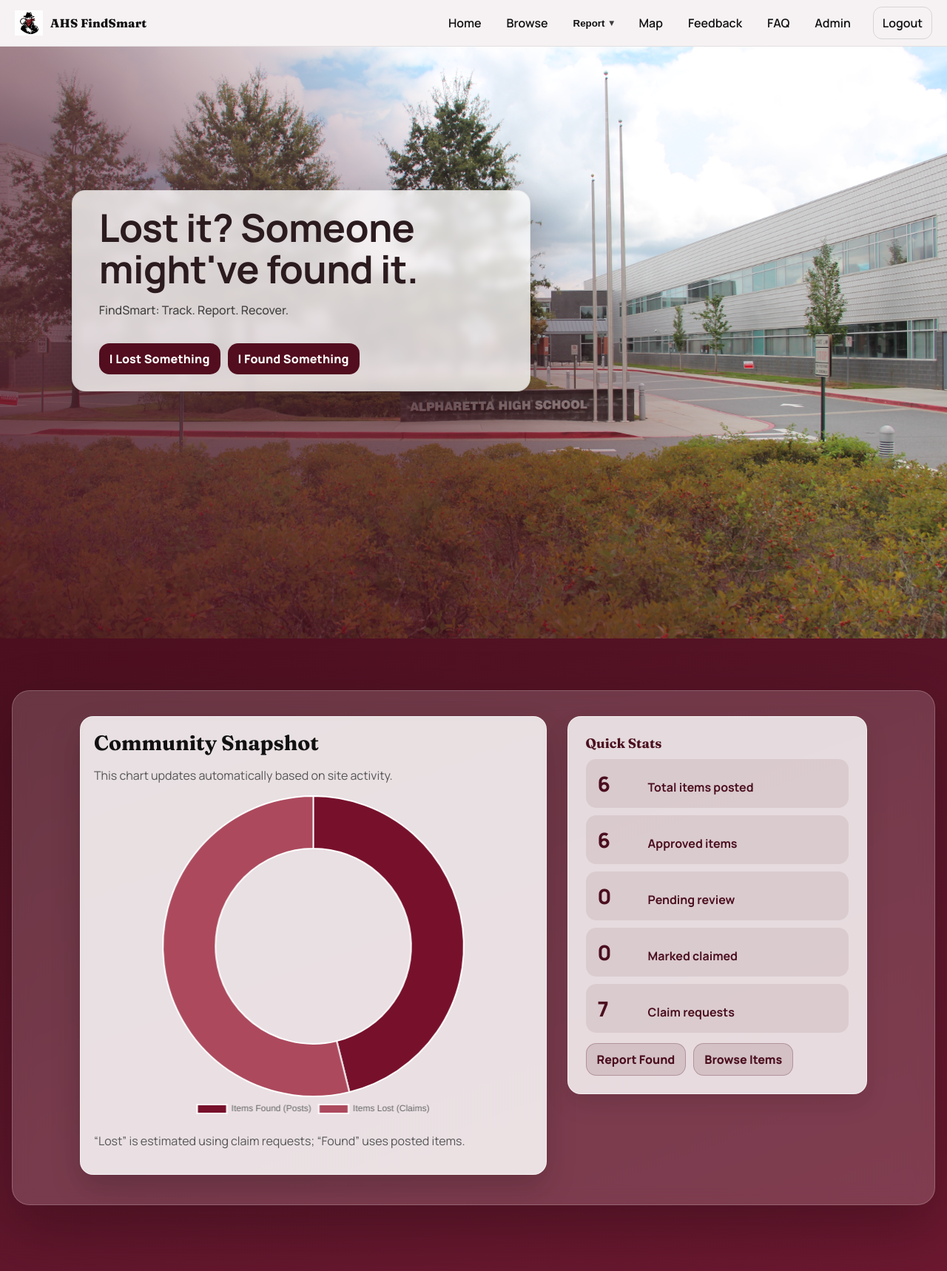
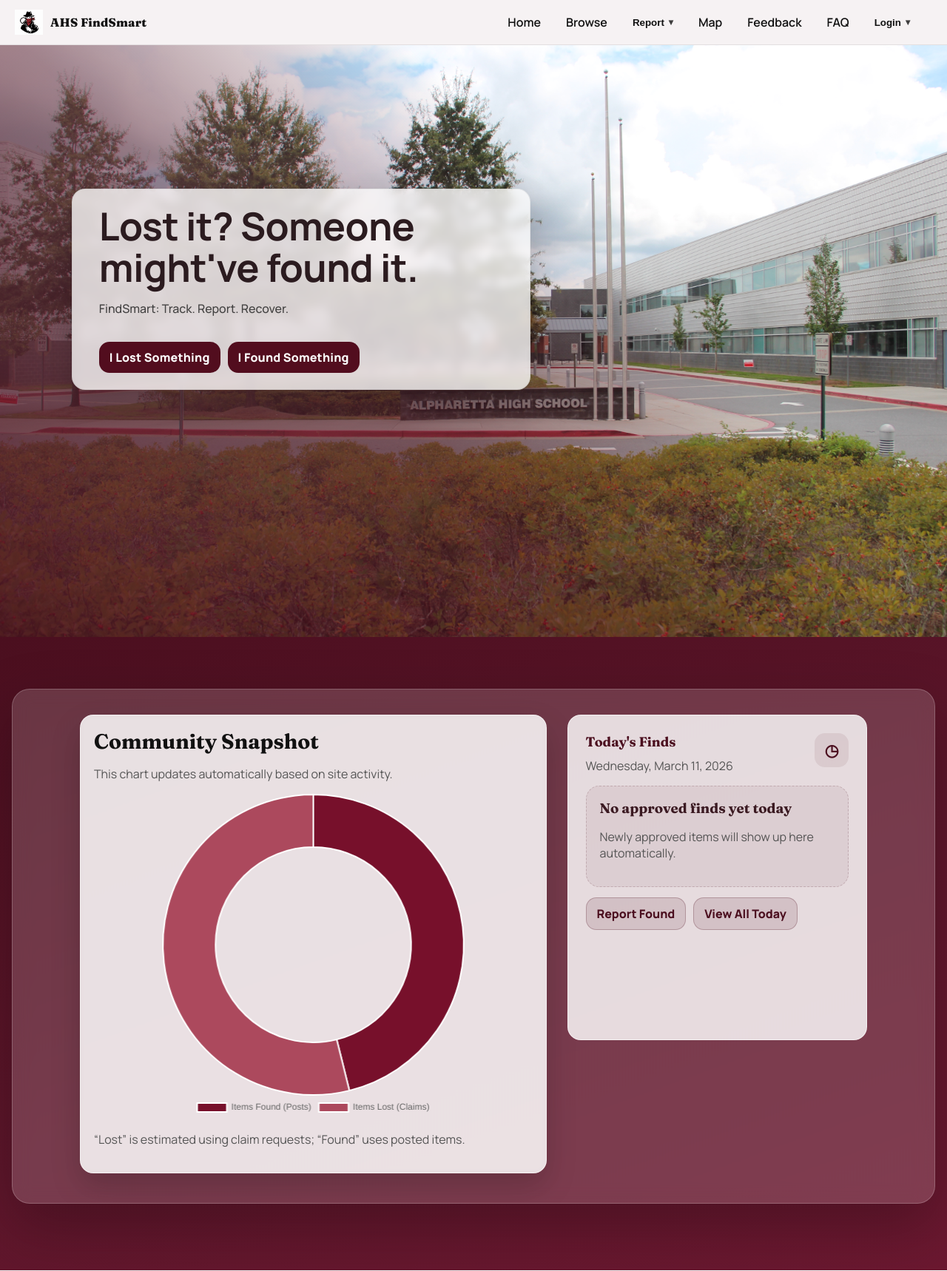
Before and after one commit to sahasratvt22-dot/AHSFindSmart, a Flask app: page / in a window 1280 px wide. Shown: the top 1718 px of the page at 74% size. Run offline with Flask 3, Linux system fonts and the light colour scheme; data comes from the database, SQL or seed files in the repository.

Commit message:
changes home page and tab

```diff
--- a/app.py
+++ b/app.py
@@ -1,7 +1,7 @@
 import os
 import json
 import smtplib
-from datetime import datetime
+from datetime import datetime, timedelta
 from pathlib import Path
 from email.message import EmailMessage
 
@@ -119,6 +119,7 @@ def create_app() -> Flask:
     app = Flask(__name__)
     app.config["SECRET_KEY"] = os.getenv("FLASK_SECRET_KEY", "dev_secret_change_me")
     app.config["UPLOAD_FOLDER"] = str(UPLOAD_FOLDER)
+    app.permanent_session_lifetime = timedelta(days=30)
 
     UPLOAD_FOLDER.mkdir(exist_ok=True)
 
@@ -174,9 +175,26 @@ def create_app() -> Flask:
     def is_admin() -> bool:
         return session.get("is_admin") is True
 
+    def is_student() -> bool:
+        return session.get("is_student") is True
+
+    def current_user_name() -> str | None:
+        if is_admin():
+            return "Admin"
+        if is_student():
+            return session.get("student_name")
+        return None
+
+    def apply_session_persistence(should_remember: bool) -> None:
+        session.permanent = should_remember
+
     @app.context_processor
     def inject_globals():
-        return {"is_admin": is_admin()}
+        return {
+            "is_admin": is_admin(),
+            "is_student": is_student(),
+            "current_user_name": current_user_name(),
+        }
 
     # -------------------
     # Pages
@@ -204,6 +222,8 @@ def create_app() -> Flask:
 
     @app.route("/")
     def home():
+        today = datetime.now()
+        today_iso = today.date().isoformat()
         conn = get_conn()
         try:
             total_found = conn.execute("SELECT COUNT(*) AS c FROM found_items").fetchone()["c"]
@@ -217,8 +237,38 @@ def create_app() -> Flask:
                 "SELECT COUNT(*) AS c FROM found_items WHERE status='pending'"
             ).fetchone()["c"]
             total_claims = conn.execute("SELECT COUNT(*) AS c FROM claims").fetchone()["c"]
+            today_finds = conn.execute(
+                """
+                SELECT id, title, category, location_found, photo_filename, created_at
+                FROM found_items
+                WHERE status='approved' AND substr(created_at, 1, 10) = ?
+                ORDER BY created_at DESC
+                LIMIT 5
+                """,
+                (today_iso,),
+            ).fetchall()
         finally:
             conn.close()
+
+        today_find_cards = []
+        for row in today_finds:
+            created_at = row["created_at"] or ""
+            display_time = "Today"
+            try:
+                display_time = datetime.fromisoformat(created_at).strftime("%I:%M %p").lstrip("0")
+            except ValueError:
+                pass
+
+            today_find_cards.append(
+                {
+                    "id": row["id"],
+                    "title": row["title"],
+                    "category": row["category"],
+                    "location_found": row["location_found"],
+                    "photo_filename": row["photo_filename"],
+                    "display_time": display_time,
+                }
+            )
 
         return render_template(
             "home.html",
@@ -228,13 +278,17 @@ def create_app() -> Flask:
                 "claimed": claimed,
                 "pending": pending,
                 "total_claims": total_claims
-            }
+            },
+            today_finds=today_find_cards,
+            today_label=today.strftime("%A, %B %d, %Y"),
         )
 
     @app.route("/browse")
     def browse():
         q = request.args.get("q", "").strip()
         category = request.args.get("category", "").strip()
+        date_filter = request.args.get("date", "").strip()
+        today_iso = datetime.now().date().isoformat()
 
         conn = get_conn()
         try:
@@ -252,6 +306,10 @@ def create_app() -> Flask:
                 sql += " AND category = ?"
                 params.append(category)
 
+            if date_filter == "today":
+                sql += " AND substr(created_at, 1, 10) = ?"
+                params.append(today_iso)
+
             sql += " ORDER BY id DESC"
             items = conn.execute(sql, params).fetchall()
 
@@ -261,7 +319,14 @@ def create_app() -> Flask:
         finally:
             conn.close()
 
-        return render_template("browse.html", items=items, q=q, category=category, categories=categories)
+        return render_template(
+            "browse.html",
+            items=items,
+            q=q,
+            category=category,
+            categories=categories,
+            date_filter=date_filter,
+        )
 
     @app.route("/report-found", methods=["GET", "POST"])
     def report_found():
@@ -446,15 +511,19 @@ def create_app() -> Flask:
     # Admin auth + panel
     # -------------------
     @app.route("/login", methods=["GET", "POST"])
+    @app.route("/login/admin", methods=["GET", "POST"])
     def login():
         if request.method == "POST":
             username = request.form.get("username", "").strip()
             password = request.form.get("password", "").strip()
+            save_credentials = request.form.get("save_credentials") == "on"
 
             admin = load_admin()
 
             if username == admin["username"] and check_password_hash(admin["password_hash"], password):
+                session.clear()
                 session["is_admin"] = True
+                apply_session_persistence(save_credentials)
                 flash("Logged in as admin.", "success")
                 return redirect(url_for("admin_panel"))
 
@@ -462,6 +531,99 @@ def create_app() -> Flask:
             return redirect(url_for("login"))
 
         return render_template("login.html")
+
+    @app.route("/login/student", methods=["GET", "POST"])
+    def student_login():
+        if request.method == "POST":
+            email = request.form.get("email", "").strip().lower()
+            password = request.form.get("password", "").strip()
+            save_credentials = request.form.get("save_credentials") == "on"
+
+            if not email or not password:
+                flash("Email and password are required.", "error")
+                return redirect(url_for("student_login"))
+
+            conn = get_conn()
+            try:
+                student = conn.execute(
+                    "SELECT * FROM students WHERE email = ?",
+                    (email,),
+                ).fetchone()
+            finally:
+                conn.close()
+
+            if not student or not check_password_hash(student["password_hash"], password):
+                flash("Invalid student email or password.", "error")
+                return redirect(url_for("student_login"))
+
+            session.clear()
+            session["is_student"] = True
+            session["student_id"] = student["id"]
+            session["student_name"] = student["full_name"]
+            session["student_email"] = student["email"]
+            apply_session_persistence(save_credentials)
+            flash(f"Logged in as {student['full_name']}.", "success")
+            return redirect(url_for("home"))
+
+        return render_template("student_auth.html", mode="login")
+
+    @app.route("/signup/student", methods=["GET", "POST"])
+    def student_signup():
+        if request.method == "POST":
+            full_name = request.form.get("full_name", "").strip()
+            email = request.form.get("email", "").strip().lower()
+            password = request.form.get("password", "").strip()
+            confirm_password = request.form.get("confirm_password", "").strip()
+            save_credentials = request.form.get("save_credentials") == "on"
+
+            if not all([full_name, email, password, confirm_password]):
+                flash("Please fill out all student account fields.", "error")
+                return redirect(url_for("student_signup"))
+
+            if len(password) < 8:
+                flash("Password must be at least 8 characters.", "error")
+                return redirect(url_for("student_signup"))
+
+            if password != confirm_password:
+                flash("Passwords do not match.", "error")
+                return redirect(url_for("student_signup"))
+
+            conn = get_conn()
+            try:
+                existing = conn.execute(
+                    "SELECT id FROM students WHERE email = ?",
+                    (email,),
+                ).fetchone()
+                if existing:
+                    flash("That email is already registered. Try logging in instead.", "error")
+                    return redirect(url_for("student_login"))
+
+                cursor = conn.execute(
+                    """
+                    INSERT INTO students (full_name, email, password_hash, created_at)
+                    VALUES (?, ?, ?, ?)
+                    """,
+                    (
+                        full_name,
+                        email,
+                        generate_password_hash(password),
+                        datetime.now().isoformat(timespec="seconds"),
+                    ),
+                )
+                conn.commit()
+            finally:
+                conn.close()
+
+            session.clear()
+            session["is_student"] = True
+            session["student_id"] = cursor.lastrowid
+            session["student_name"] = full_name
+            session["student_email"] = email
+            apply_session_persistence(save_credentials)
+            flash("Student account created successfully.", "success")
+            return redirect(url_for("home"))
+
+        return render_template("student_auth.html", mode="signup")
 
     @app.route("/logout")
     def logout():
--- a/static/css/styles.css
+++ b/static/css/styles.css
@@ -521,7 +521,7 @@ body.home {
   object-fit: contain;
 }
 
-.quickstats{
+.todays-finds{
   background: rgba(255,255,255,0.82);
   border: 1px solid rgba(255,255,255,0.6);
   border-radius: 18px;
@@ -530,10 +530,10 @@ body.home {
   min-height: 440px;
   padding: 24px;
 }
-.quickstats .section-title{
+.todays-finds .section-title{
   color: #4b0f1f;
 }
-.quickstats::before{
+.todays-finds::before{
   content: "";
   position: absolute;
   inset: -60% -40% auto auto;
@@ -542,25 +542,109 @@ body.home {
   background: radial-gradient(circle, rgba(255,255,255,0.18), transparent 70%);
   opacity: 0.8;
 }
-.qs-list{ display:flex; flex-direction:column; gap: 10px; }
-.qs-row{
+.todays-finds-head{
   display:flex;
-  align-items:baseline;
-  gap: 12px;
-  padding: 14px 16px;
+  align-items: flex-start;
+  justify-content: space-between;
+  gap: 16px;
+  margin-bottom: 16px;
+}
+.todays-finds-head .muted{
+  margin: 6px 0 0;
+}
+.todays-clock{
+  width: 46px;
+  height: 46px;
+  display: inline-flex;
+  align-items: center;
+  justify-content: center;
   border-radius: 14px;
   background: rgba(75,15,31,0.08);
-  position: relative;
-}
-.qs-num{ font-size: 28px; font-weight: 900; color: #4b0f1f; min-width: 56px; }
-.qs-label{ font-weight: 700; color: #4b0f1f; font-size: 16px; }
+  color: #4b0f1f;
+  font-size: 22px;
+  font-weight: 900;
+}
+.todays-finds-list{
+  display: flex;
+  flex-direction: column;
+  gap: 14px;
+}
+.today-item{
+  display: grid;
+  grid-template-columns: 64px 1fr;
+  gap: 14px;
+  padding: 14px;
+  border-radius: 18px;
+  background: rgba(255,255,255,0.72);
+  border: 1px solid rgba(75,15,31,0.08);
+  box-shadow: 0 14px 30px rgba(0,0,0,0.06);
+}
+.today-item-thumb{
+  width: 64px;
+  height: 64px;
+  border-radius: 16px;
+  background: linear-gradient(145deg, rgba(75,15,31,0.10), rgba(75,15,31,0.16));
+  display: flex;
+  align-items: center;
+  justify-content: center;
+  overflow: hidden;
+  color: #4b0f1f;
+  font-weight: 900;
+  font-size: 24px;
+  text-transform: uppercase;
+}
+.today-item-thumb img{
+  width: 100%;
+  height: 100%;
+  object-fit: cover;
+}
+.today-item-copy h3{
+  margin: 0 0 2px;
+  font-size: 24px;
+  line-height: 1.1;
+  color: #231417;
+}
+.today-item-copy p{
+  margin: 0;
+  color: #5d4d52;
+  line-height: 1.35;
+}
+.today-item-time{
+  margin-top: 4px;
+  font-weight: 800;
+  color: #4b0f1f;
+}
+.today-empty{
+  padding: 18px;
+  border-radius: 18px;
+  background: rgba(75,15,31,0.06);
+  border: 1px dashed rgba(75,15,31,0.18);
+}
+.today-empty h3{
+  margin: 0 0 8px;
+  color: #3b1a22;
+}
 
 .qs-actions{ display:flex; gap: 10px; margin-top: 14px; flex-wrap:wrap; }
-.quickstats .btn,
-.quickstats .btn-outline{
+.todays-finds .btn,
+.todays-finds .btn-outline{
   background: rgba(75,15,31,0.12);
   color: #4b0f1f;
   border: 1px solid rgba(75,15,31,0.25);
+}
+
+@media (max-width: 640px){
+  .today-item{
+    grid-template-columns: 56px 1fr;
+    gap: 12px;
+  }
+  .today-item-thumb{
+    width: 56px;
+    height: 56px;
+  }
+  .today-item-copy h3{
+    font-size: 20px;
+  }
 }
 
 .page-head{
--- a/static/js/main.js
+++ b/static/js/main.js
@@ -1,20 +1,34 @@
 // Accessible dropdown: click + keyboard support + click-outside close
 (function () {
-  const dropdown = document.querySelector(".nav-dropdown");
-  if (!dropdown) return;
+  const dropdowns = document.querySelectorAll(".nav-dropdown");
+  if (!dropdowns.length) return;
 
+  dropdowns.forEach((dropdown) => {
     const btn = dropdown.querySelector(".nav-dropbtn");
     const menu = dropdown.querySelector(".nav-dropdown-menu");
     const items = dropdown.querySelectorAll(".nav-dd-item");
+    if (!btn || !menu) return;
+
+    function closeAllMenus() {
+      dropdowns.forEach((other) => {
+        const otherBtn = other.querySelector(".nav-dropbtn");
+        const otherMenu = other.querySelector(".nav-dropdown-menu");
+        otherMenu?.classList.remove("open");
+        otherBtn?.setAttribute("aria-expanded", "false");
+      });
+    }
 
     function openMenu() {
+      closeAllMenus();
       menu.classList.add("open");
       btn.setAttribute("aria-expanded", "true");
     }
+
     function closeMenu() {
       menu.classList.remove("open");
       btn.setAttribute("aria-expanded", "false");
     }
+
     function toggleMenu() {
       if (menu.classList.contains("open")) closeMenu();
       else openMenu();
@@ -49,9 +63,15 @@
         }
       });
     });
+  });
 
   document.addEventListener("click", (e) => {
-    if (!dropdown.contains(e.target)) closeMenu();
+    dropdowns.forEach((dropdown) => {
+      if (!dropdown.contains(e.target)) {
+        dropdown.querySelector(".nav-dropdown-menu")?.classList.remove("open");
+        dropdown.querySelector(".nav-dropbtn")?.setAttribute("aria-expanded", "false");
+      }
+    });
   });
 })();
 
--- a/templates/base.html
+++ b/templates/base.html
@@ -46,13 +46,30 @@
 
       <a class="nav-link" href="{{ url_for('faq') }}">FAQ</a>
 
-      <a class="nav-link" href="{{ url_for('admin_panel') }}">Admin</a>
+      <div class="nav-dropdown">
+        <button class="nav-link nav-dropbtn" aria-haspopup="true" aria-expanded="false">
+          Login
+          <span class="chev" aria-hidden="true">▾</span>
+        </button>
+        <div class="nav-dropdown-menu" role="menu">
+          <a role="menuitem" class="nav-dd-item" href="{{ url_for('login') }}">Admin Login</a>
+          <a role="menuitem" class="nav-dd-item" href="{{ url_for('student_login') }}">Student Login</a>
+          <a role="menuitem" class="nav-dd-item" href="{{ url_for('student_signup') }}">Create Student Account</a>
+        </div>
+      </div>
 
       <div class="nav-right">
         {% if is_admin %}
           <span class="pill" aria-label="Logged in as admin">Admin</span>
+        {% elif is_student %}
+          <span class="pill" aria-label="Logged in as student">{{ current_user_name }}</span>
         {% endif %}
-        <a class="nav-link logout" href="{{ url_for('logout') }}">Logout</a>
+        {% if is_admin %}
+          <a class="nav-link" href="{{ url_for('admin_panel') }}">Admin Panel</a>
+        {% endif %}
+        {% if is_admin or is_student %}
+          <a class="nav-link logout" href="{{ url_for('logout') }}">Logout</a>
+        {% endif %}
       </div>
 
       <button class="nav-toggle" type="button" aria-expanded="false" aria-controls="mobileMenu" aria-label="Open menu">
@@ -67,8 +84,15 @@
         <a class="nav-mobile-link" href="{{ url_for('map_page') }}">Map</a>
         <a class="nav-mobile-link" href="{{ url_for('feedback') }}">Feedback</a>
         <a class="nav-mobile-link" href="{{ url_for('faq') }}">FAQ</a>
-        <a class="nav-mobile-link" href="{{ url_for('admin_panel') }}">Admin</a>
-        <a class="nav-mobile-link" href="{{ url_for('logout') }}">Logout</a>
+        <a class="nav-mobile-link" href="{{ url_for('login') }}">Admin Login</a>
+        <a class="nav-mobile-link" href="{{ url_for('student_login') }}">Student Login</a>
+        <a class="nav-mobile-link" href="{{ url_for('student_signup') }}">Create Student Account</a>
+        {% if is_admin %}
+          <a class="nav-mobile-link" href="{{ url_for('admin_panel') }}">Admin Panel</a>
+        {% endif %}
+        {% if is_admin or is_student %}
+          <a class="nav-mobile-link" href="{{ url_for('logout') }}">Logout</a>
+        {% endif %}
       </div>
     </nav>
   </header>
--- a/templates/claim_lost.html
+++ b/templates/claim_lost.html
@@ -10,7 +10,7 @@
 
 <section class="container">
   <div class="split">
-    <div class="card">
+    <div class="card claim-item-card">
       <h2 class="card-title">{{ item.title }}</h2>
       <p class="muted">
         <strong>Category:</strong> {{ item.category }}<br/>
--- a/templates/home.html
+++ b/templates/home.html
@@ -29,35 +29,47 @@
     </p>
   </div>
 
-  <!-- RIGHT: quick stats (unchanged) -->
-  <div class="quickstats" aria-label="Quick stats">
-    <h2 class="section-title">Quick Stats</h2>
-    <div class="qs-list">
-      <div class="qs-row">
-        <div class="qs-num">{{ stats.total_found }}</div>
-        <div class="qs-label">Total items posted</div>
+  <div class="todays-finds" aria-label="Today's finds">
+    <div class="todays-finds-head">
+      <div>
+        <h2 class="section-title">Today's Finds</h2>
+        <p class="muted">{{ today_label }}</p>
       </div>
-      <div class="qs-row">
-        <div class="qs-num">{{ stats.approved_found }}</div>
-        <div class="qs-label">Approved items</div>
-      </div>
-      <div class="qs-row">
-        <div class="qs-num">{{ stats.pending }}</div>
-        <div class="qs-label">Pending review</div>
-      </div>
-      <div class="qs-row">
-        <div class="qs-num">{{ stats.claimed }}</div>
-        <div class="qs-label">Marked claimed</div>
-      </div>
-      <div class="qs-row">
-        <div class="qs-num">{{ stats.total_claims }}</div>
-        <div class="qs-label">Claim requests</div>
-      </div>
+      <div class="todays-clock" aria-hidden="true">◷</div>
+    </div>
+
+    <div class="todays-finds-list">
+      {% if today_finds %}
+        {% for item in today_finds %}
+          <article class="today-item">
+            <div class="today-item-thumb" aria-hidden="true">
+              {% if item.photo_filename %}
+                <img
+                  src="{{ url_for('uploaded_file', filename=item.photo_filename) }}"
+                  alt=""
+                >
+              {% else %}
+                <span>{{ item.category[:1] }}</span>
+              {% endif %}
+            </div>
+            <div class="today-item-copy">
+              <h3>{{ item.title }}</h3>
+              <p>{{ item.location_found }}</p>
+              <p class="today-item-time">{{ item.display_time }}</p>
+            </div>
+          </article>
+        {% endfor %}
+      {% else %}
+        <div class="today-empty">
+          <h3>No approved finds yet today</h3>
+          <p class="muted">Newly approved items will show up here automatically.</p>
+        </div>
+      {% endif %}
     </div>
 
     <div class="qs-actions">
       <a class="btn btn-light" href="{{ url_for('report_found') }}">Report Found</a>
-      <a class="btn btn-outline" href="{{ url_for('browse') }}">Browse Items</a>
+      <a class="btn btn-outline" href="{{ url_for('browse', date='today') }}">View All Today</a>
     </div>
   </div>
 
```
Also changed, not shown: other parts of static/css/styles.css (+50 -0 lines), db.py (+8 -0 lines), templates/browse.html (+8 -0 lines), templates/login.html (+8 -4 lines), templates/student_auth.html (added, +77 -0 lines). Lines whose indentation alone changed are shown as unchanged.
